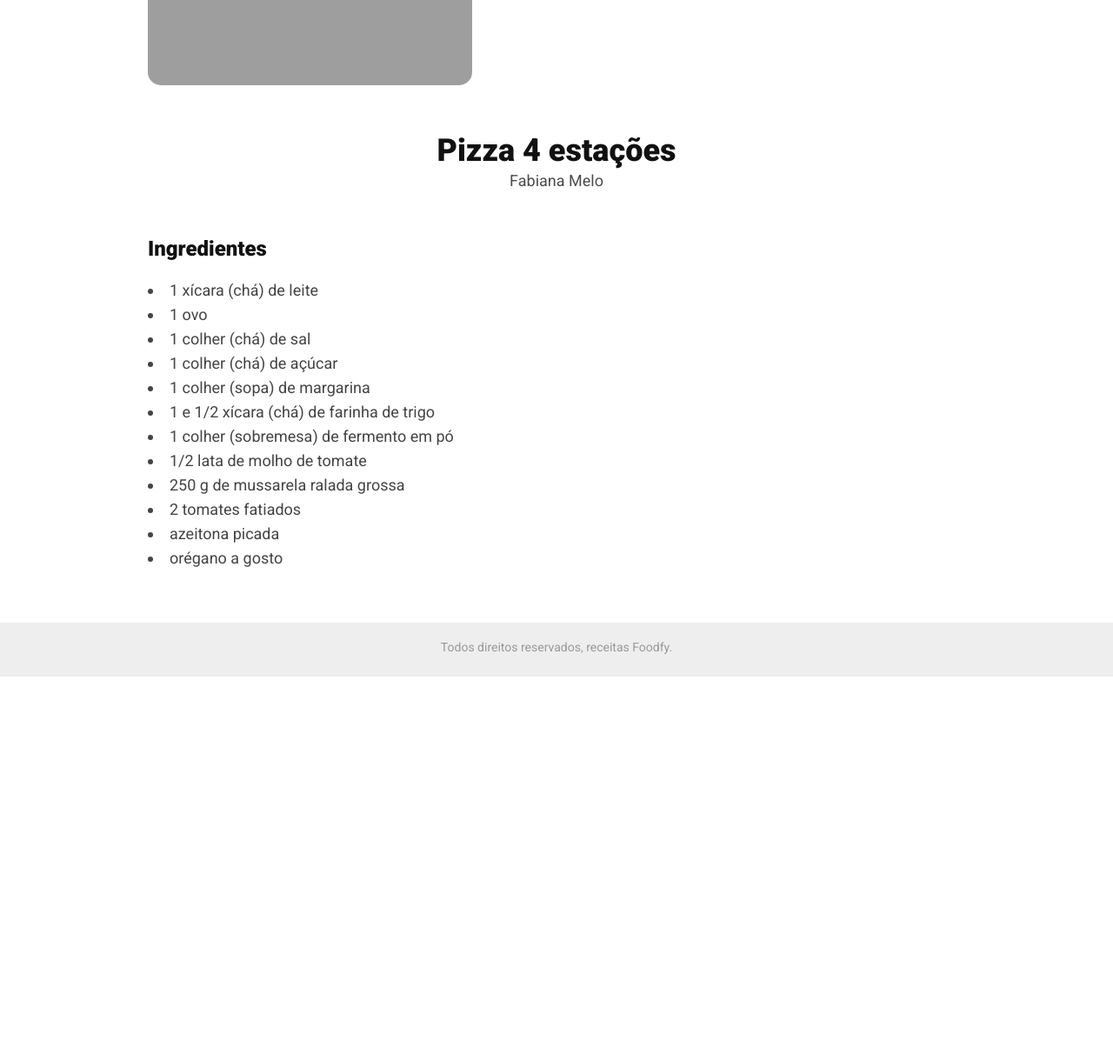
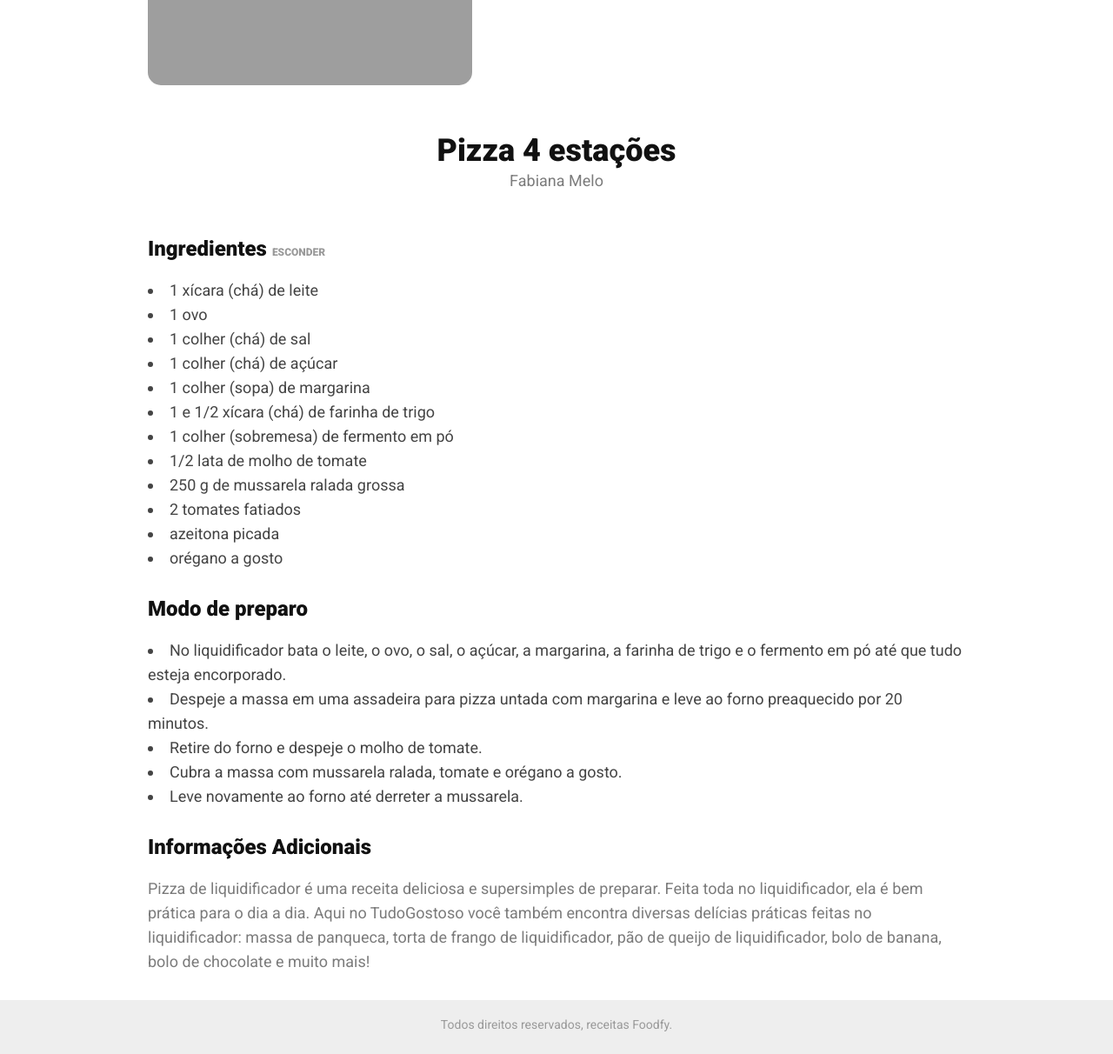
Before and after one commit to odairdev/foodfy, a Node server app: page /recipe/1 in a window 1280 px wide. Shown: the part 273-1485 px from the top of the page at 87% size. Before the commit the page ends 1051 px from the top, so only its background shows below. Run offline with Node 20, Linux system fonts and the light colour scheme; grey boxes are pictures that could not be loaded.

Commit message:
recipe page done, starting to implent show btn

```diff
--- a/data.js
+++ b/data.js
@@ -20,7 +20,7 @@ module.exports = [
           'Faça no máximo 4 camadas por forma e leve para congelar.',
           'Retire do congelador, frite ou asse e está pronto.'
         ],
-        information: "Preaqueça a chapa, frigideira ou grelha por 10 minutos antes de levar os hambúrgueres. Adicione um pouquinho de óleo ou manteiga e não amasse os hambúrgueres! \n\n Você sabia que a receita que precede o hambúrguer surgiu no século XIII, na Europa? A ideia de moer a carne chegou em Hamburgo no século XVII, onde um açogueiro resolveu também temperá-la. Assim, a receita foi disseminada nos Estados Unidos por alemães da região. Lá surgiu a ideia de colocar o hambúrguer no meio do pão e adicionar outros ingredientes, como queijom tomates e alface."
+        information: "Preaqueça a chapa, frigideira ou grelha por 10 minutos antes de levar os hambúrgueres. Adicione um pouquinho de óleo ou manteiga e não amasse os hambúrgueres! <br> <br> Você sabia que a receita que precede o hambúrguer surgiu no século XIII, na Europa? A ideia de moer a carne chegou em Hamburgo no século XVII, onde um açogueiro resolveu também temperá-la. Assim, a receita foi disseminada nos Estados Unidos por alemães da região. Lá surgiu a ideia de colocar o hambúrguer no meio do pão e adicionar outros ingredientes, como queijom tomates e alface."
     },
     {
         image: 'https://rocketseat-cdn.s3-sa-east-1.amazonaws.com/launchbase/receitas/pizza.png',
--- a/public/scripts.js
+++ b/public/scripts.js
@@ -1,4 +1,5 @@
 const cards = document.querySelectorAll('.card')
+const showFunction = document.querySelector('.btn-show')
 
 for (let card of cards) {
 
--- a/public/styles.css
+++ b/public/styles.css
@@ -156,7 +156,11 @@ footer {
 
 .recipe {
     margin-top: 50px;
+}
+
+.recipe-info {
     text-align: center;
+    margin-bottom: 50px;
 }
 
 .recipe h1 {
@@ -164,22 +168,37 @@ footer {
     color: #111;
 }
 
-.recipe-ingredients {
-    margin-top: 50px;
+.recipe h2 {
+    font-size: 24px;
+    color: #111;
+    margin-bottom: 20px;
+}
+
+.recipe p {
+    font-size: 18px;
+    line-height: 28px;
+    color: #444444;
+}
+
+.recipe-list {
     margin-bottom: 30px;
     text-align: left;
     list-style-position: inside;
     padding-left: 0;
 }
 
-.recipe-ingredients h1 {
-    font-size: 24px;
-    color: #111;
-    margin-bottom: 20px;
-}
-
-.recipe-ingredients li {
+.recipe-list li {
     font-size: 18px;
     line-height: 28px;
     color: #444444;
 }
+
+.no-information {
+    display: none;
+}
+
+.btn-show {
+    font-size: 12px;
+    color: #999999;
+    text-transform: uppercase;
+}
--- a/server.js
+++ b/server.js
@@ -7,7 +7,8 @@
 server.set('view engine', 'njk')
 server.use(express.static('public'))
 nunjucks.configure('views', {
-    express: server
+    express: server,
+    autoescape: false
 })
 
 server.get('/', function(req, res) {
--- a/views/recipe.njk
+++ b/views/recipe.njk
@@ -7,15 +7,33 @@
     </div>
 
     <div class="recipe">
-        <h1>{{item.title}}</h1>
-        <p>{{item.author}}</p>
+        <div class="recipe-info">
+            <h1>{{item.title}}</h1>
+            <p>{{item.author}}</p>
+        </div>
 
-        <ul class="recipe-ingredients">
-            <h1>Ingredientes</h1>
+
+        <ul class="recipe-list">
+            <h2>Ingredientes <span class="btn-show">esconder</span></h2>
             {% for ingredient in item.ingredients %}
                 <li>{{ingredient}}</li>
             {% endfor %}
         </ul>
+
+        <h2>Modo de preparo</h2>
+
+        <ul class="recipe-list">
+
+            {% for step in item.preparation %}
+                <li>{{step}}</li>
+            {% endfor %}
+
+        </ul>
+
+        <h2 class="{{'' if item.information else 'no-information'}}">Informações Adicionais</h2>
+
+        <p>{{item.information}}</p>
+
     </div>
 
 {% endblock %}
```
